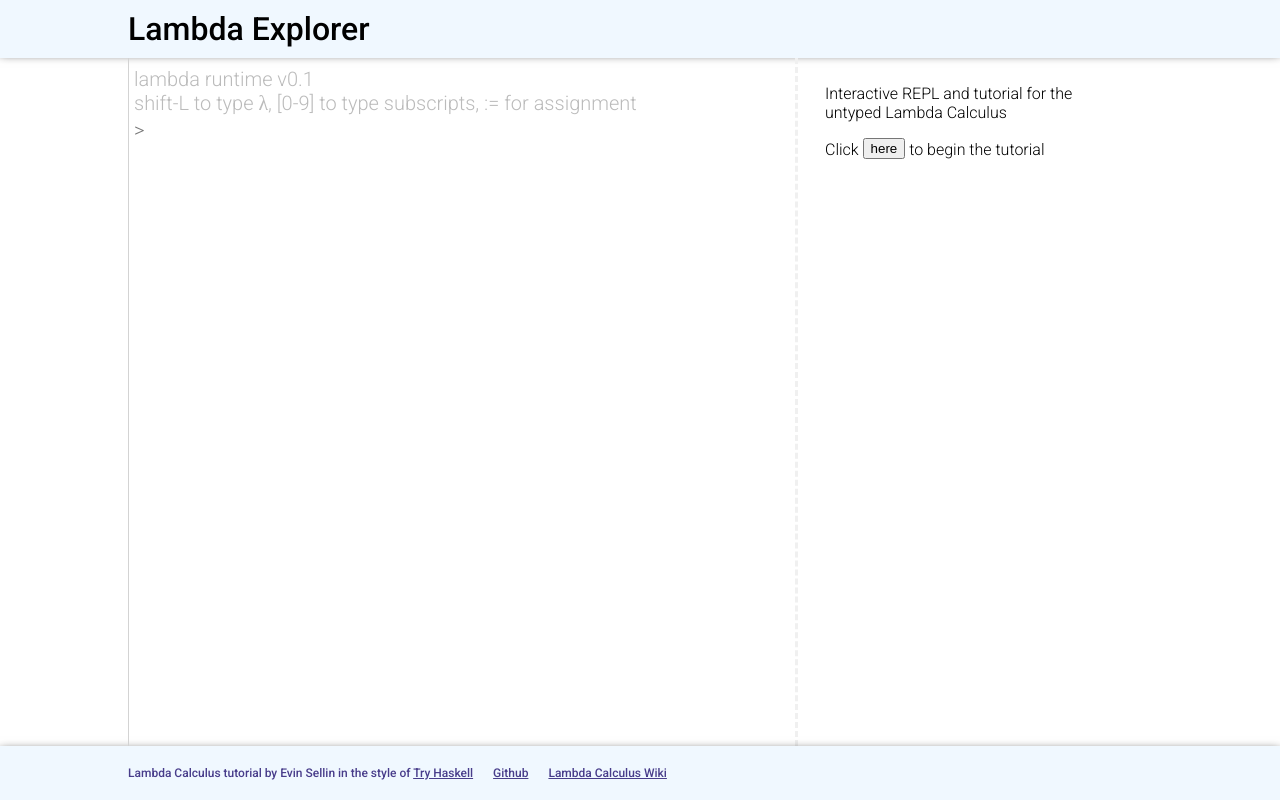
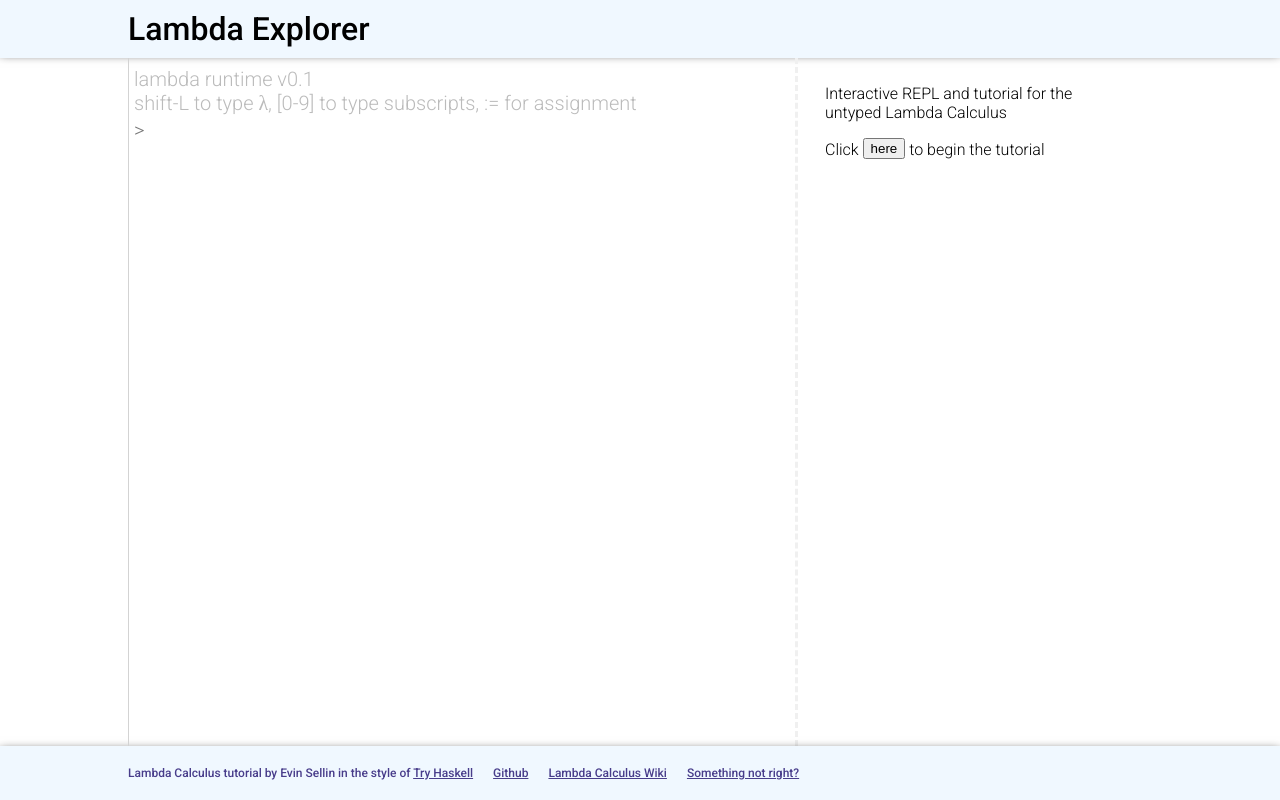
Before and after one commit to evinism/lambda-explorer, a React app: page / in a window 1280 px wide. Built offline with nearby package versions, Linux system fonts and the light colour scheme.

Commit message:
add something not right link

```diff
--- a/src/components/App/index.jsx
+++ b/src/components/App/index.jsx
@@ -120,6 +120,7 @@ class App extends React.Component {
           Lambda Calculus tutorial by Evin Sellin in the style of <a href="https://www.tryhaskell.org/">Try Haskell</a>
           <a href="https://github.com/evinism/lambda-explorer">Github</a>
           <a href="https://en.wikipedia.org/wiki/Lambda_calculus">Lambda Calculus Wiki</a>
+          <a href="https://github.com/evinism/lambda-explorer/issues">Something not right?</a>
         </footer>
       </div>
     );
```
